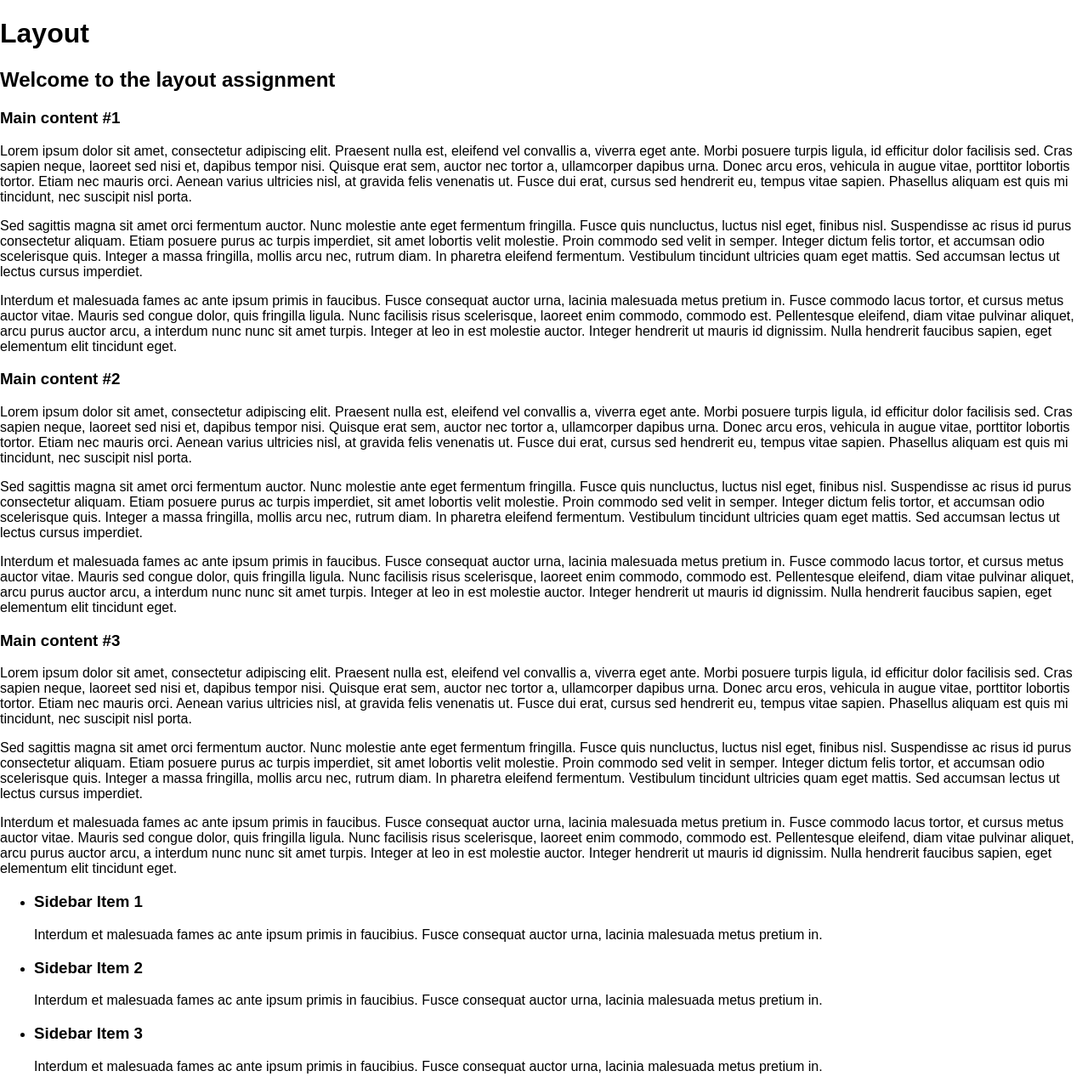
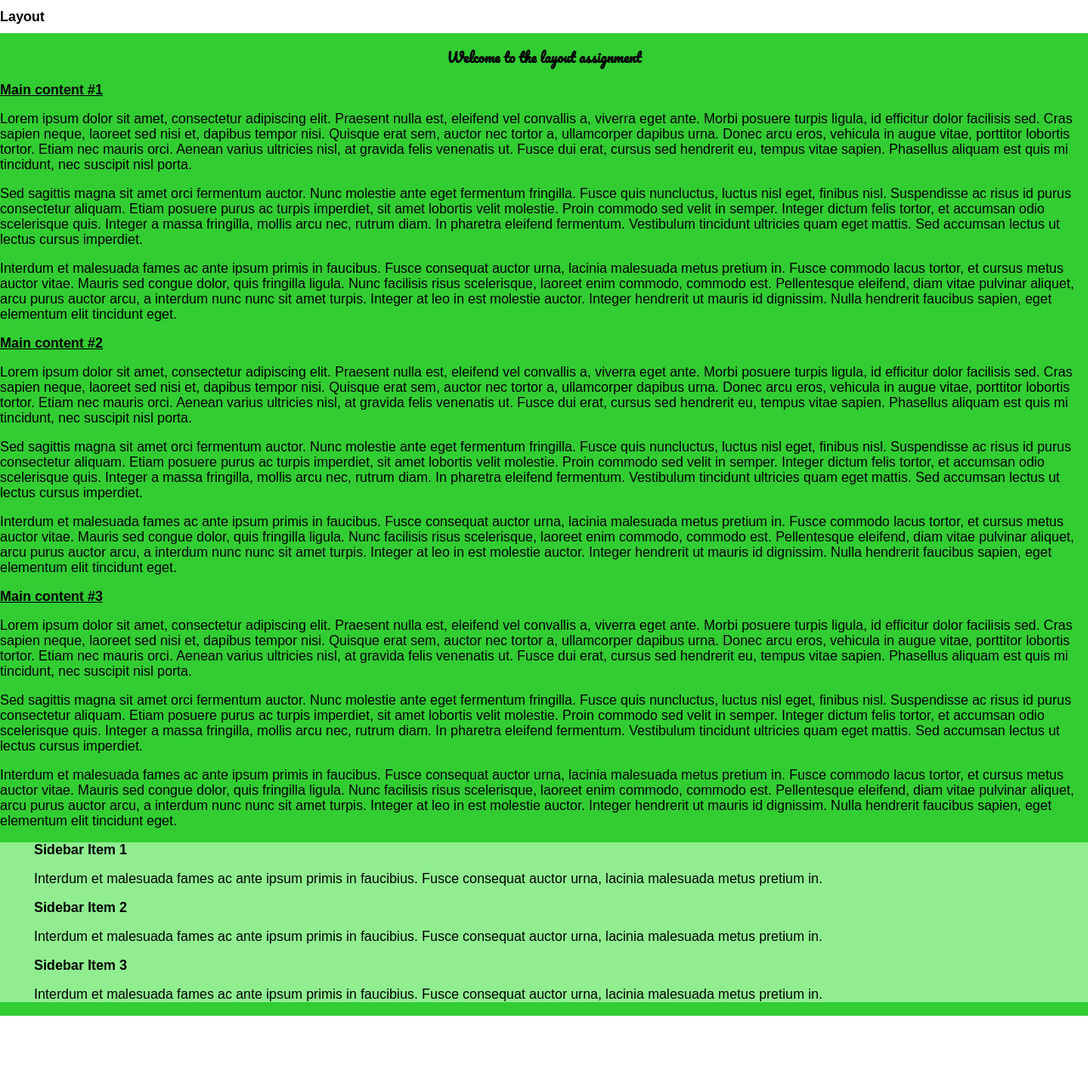
Before and after one commit to alpha-/Layout, a plain HTML site: page index.html in a window 1280 px wide. Shown: the whole page at 85% size. After the commit the page ends 1195 px from the top, so only its background shows below. Drawn offline with Linux system fonts and the light colour scheme.

Commit message:
addes new css

```diff
--- a/css/style.css
+++ b/css/style.css
@@ -0,0 +1,71 @@
+html {
+    box-sizing: border-box;
+}
+*, *:before, *:after {
+    box-sizing: inherit;
+}
+
+/* General Styles */
+
+header, section {
+    overflow: hidden;
+}
+
+h1, h2, h3, p {
+    color: #000000;
+}
+
+h1, h2, h3 {
+    font-weight: bold;
+    font-size: 1em;
+}
+
+/* main-header */
+
+#main-header {
+    background-color: white;
+    position: relative;
+}
+#main-header h1 {
+    text-align: left;
+}
+
+/* Content */
+
+#main {
+    background-color: limegreen;
+}
+
+#main h2 {
+    text-align: center;
+    font-family: pacifico, cursive;
+}
+
+#main, .main-content1, .main-content2, .main-content3 {
+
+}
+
+#main .main-content1 h3 {
+    text-align: left;
+    text-decoration: underline;
+}
+
+#main .main-content2 h3 {
+    text-align: left;
+    text-decoration: underline;
+}
+
+#main .main-content3 h3 {
+    text-align: left;
+    text-decoration: underline;
+}
+
+/* Sidebar */
+
+ul li {
+    list-style-type: none;
+}
+
+#sidebar {
+    background-color: lightgreen;
+}
--- a/index.html
+++ b/index.html
@@ -3,6 +3,7 @@
 <head lang="en">
     <meta charset="UTF-8">
     <title>The Layout Assignment</title>
+    <link href='http://fonts.googleapis.com/css?family=Pacifico' rel='stylesheet' type='text/css'>
     <link rel="stylesheet" href="css/normalize.css"/>
     <link rel="stylesheet" href="css/style.css"/>
 </head>
@@ -90,21 +91,21 @@
         </div>
 
     <aside>
-        <ul>
-            <li>
+        <ul id="sidebar">
+            <li class="item1">
                 <h3>Sidebar Item 1</h3>
                 <p>
                     Interdum et malesuada fames ac ante ipsum primis in faucibius.
                     Fusce consequat auctor urna, lacinia malesuada metus pretium in.
                 </p></li>
-            <li>
+            <li class="item2">
                 <h3>Sidebar Item 2</h3>
                 <p>
                     Interdum et malesuada fames ac ante ipsum primis in faucibius.
                     Fusce consequat auctor urna, lacinia malesuada metus pretium in.
                 </p>
             </li>
-            <li>
+            <li class="item3">
                 <h3>Sidebar Item 3</h3>
                 <p>
                     Interdum et malesuada fames ac ante ipsum primis in faucibius.
```
